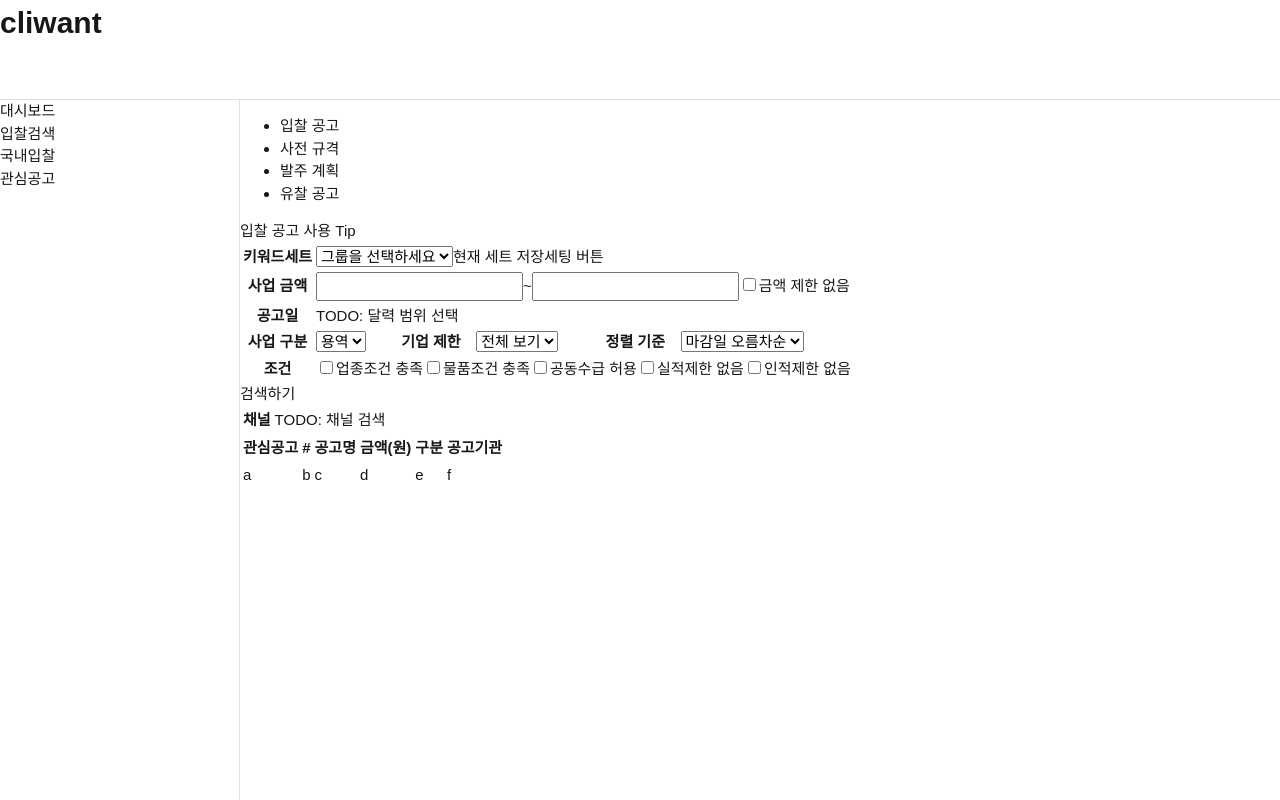
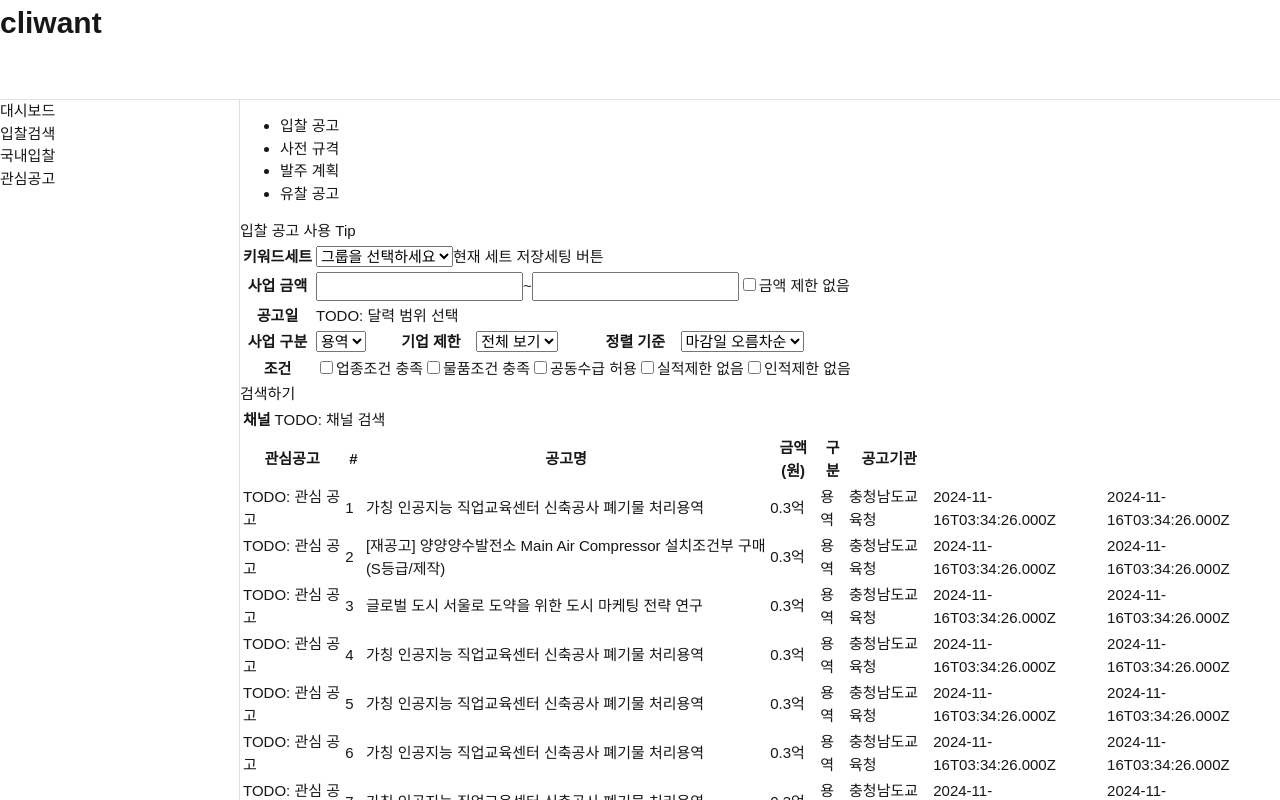
Before and after one commit to hckang80/nextjs-beginner-task, a Next.js app: page /dashboard/rfp in a window 1280 px wide. Shown: the top 800 px of the page. Built offline with nearby package versions, Linux system fonts and the light colour scheme.

Commit message:
feat: 테이블 데이터 바인딩

```diff
--- a/app/dashboard/rfp/page.tsx
+++ b/app/dashboard/rfp/page.tsx
@@ -1,4 +1,17 @@
-export default function Rfp() {
+import { ProductsTable } from "./products-table";
+import { getProducts } from "../../lib/db";
+
+export default async function Rfp(props: {
+  searchParams: Promise<{ q: string; offset: string }>;
+}) {
+  const searchParams = await props.searchParams;
+  const search = searchParams.q ?? "";
+  const offset = searchParams.offset ?? 0;
+  const { products, newOffset, totalProducts } = await getProducts(
+    search,
+    Number(offset)
+  );
+
   return (
     <div>
       <div>
@@ -116,28 +129,11 @@ export default function Rfp() {
       </div>
 
       <div>
-        <table>
-          <thead>
-            <tr>
-              <th>관심공고</th>
-              <th>#</th>
-              <th>공고명</th>
-              <th>금액(원)</th>
-              <th>구분</th>
-              <th>공고기관</th>
-            </tr>
-          </thead>
-          <tbody>
-            <tr>
-              <td>a</td>
-              <td>b</td>
-              <td>c</td>
-              <td>d</td>
-              <td>e</td>
-              <td>f</td>
-            </tr>
-          </tbody>
-        </table>
+        <ProductsTable
+          products={products}
+          offset={newOffset ?? 0}
+          totalProducts={totalProducts}
+        />
       </div>
     </div>
   );
--- /dev/null
+++ b/app/dashboard/rfp/product.tsx
@@ -0,0 +1,20 @@
+import { SelectProduct } from "../../lib/db";
+
+export function Product({
+  product: { id, name, price, type, source, createAt, endAt },
+}: {
+  product: SelectProduct;
+}) {
+  return (
+    <tr>
+      <td>TODO: 관심 공고</td>
+      <td>{id}</td>
+      <td>{name}</td>
+      <td>{price}</td>
+      <td>{type}</td>
+      <td>{source}</td>
+      <td>{createAt.toISOString()}</td>
+      <td>{endAt.toISOString()}</td>
+    </tr>
+  );
+}
--- /dev/null
+++ b/app/dashboard/rfp/products-table.tsx
@@ -0,0 +1,31 @@
+"use client";
+import { Product } from "./product";
+import { SelectProduct } from "../../lib/db";
+
+export function ProductsTable({
+  products,
+}: {
+  products: SelectProduct[];
+  offset: number;
+  totalProducts: number;
+}) {
+  return (
+    <table>
+      <thead>
+        <tr>
+          <th>관심공고</th>
+          <th>#</th>
+          <th>공고명</th>
+          <th>금액(원)</th>
+          <th>구분</th>
+          <th>공고기관</th>
+        </tr>
+      </thead>
+      <tbody>
+        {products.map((product) => (
+          <Product key={product.id} product={product} />
+        ))}
+      </tbody>
+    </table>
+  );
+}
--- /dev/null
+++ b/app/lib/db.ts
@@ -0,0 +1,121 @@
+export interface SelectProduct {
+  id: number;
+  name: string;
+  price: string;
+  type: string;
+  source: string;
+  createAt: Date;
+  endAt: Date;
+}
+
+export async function getProducts(
+  search: string,
+  offset: number
+): Promise<{
+  products: SelectProduct[];
+  newOffset: number | null;
+  totalProducts: number;
+}> {
+  if (offset === null) {
+    return { products: [], newOffset: null, totalProducts: 0 };
+  }
+
+  const items: SelectProduct[] = [
+    {
+      id: 1,
+      name: "가칭 인공지능 직업교육센터 신축공사 폐기물 처리용역",
+      price: "0.3억",
+      type: "용역",
+      source: "충청남도교육청",
+      createAt: new Date(),
+      endAt: new Date(),
+    },
+    {
+      id: 2,
+      name: "[재공고] 양양양수발전소 Main Air Compressor 설치조건부 구매(S등급/제작)",
+      price: "0.3억",
+      type: "용역",
+      source: "충청남도교육청",
+      createAt: new Date(),
+      endAt: new Date(),
+    },
+    {
+      id: 3,
+      name: "글로벌 도시 서울로 도약을 위한 도시 마케팅 전략 연구",
+      price: "0.3억",
+      type: "용역",
+      source: "충청남도교육청",
+      createAt: new Date(),
+      endAt: new Date(),
+    },
+    {
+      id: 4,
+      name: "가칭 인공지능 직업교육센터 신축공사 폐기물 처리용역",
+      price: "0.3억",
+      type: "용역",
+      source: "충청남도교육청",
+      createAt: new Date(),
+      endAt: new Date(),
+    },
+    {
+      id: 5,
+      name: "가칭 인공지능 직업교육센터 신축공사 폐기물 처리용역",
+      price: "0.3억",
+      type: "용역",
+      source: "충청남도교육청",
+      createAt: new Date(),
+      endAt: new Date(),
+    },
+    {
+      id: 6,
+      name: "가칭 인공지능 직업교육센터 신축공사 폐기물 처리용역",
+      price: "0.3억",
+      type: "용역",
+      source: "충청남도교육청",
+      createAt: new Date(),
+      endAt: new Date(),
+    },
+    {
+      id: 7,
+      name: "가칭 인공지능 직업교육센터 신축공사 폐기물 처리용역",
+      price: "0.3억",
+      type: "용역",
+      source: "충청남도교육청",
+      createAt: new Date(),
+      endAt: new Date(),
+    },
+    {
+      id: 8,
+      name: "가칭 인공지능 직업교육센터 신축공사 폐기물 처리용역",
+      price: "0.3억",
+      type: "용역",
+      source: "충청남도교육청",
+      createAt: new Date(),
+      endAt: new Date(),
+    },
+    {
+      id: 9,
+      name: "가칭 인공지능 직업교육센터 신축공사 폐기물 처리용역",
+      price: "0.3억",
+      type: "용역",
+      source: "충청남도교육청",
+      createAt: new Date(),
+      endAt: new Date(),
+    },
+    {
+      id: 10,
+      name: "가칭 인공지능 직업교육센터 신축공사 폐기물 처리용역",
+      price: "0.3억",
+      type: "용역",
+      source: "충청남도교육청",
+      createAt: new Date(),
+      endAt: new Date(),
+    },
+  ];
+
+  return {
+    products: items,
+    newOffset: null,
+    totalProducts: items.length,
+  };
+}
```
